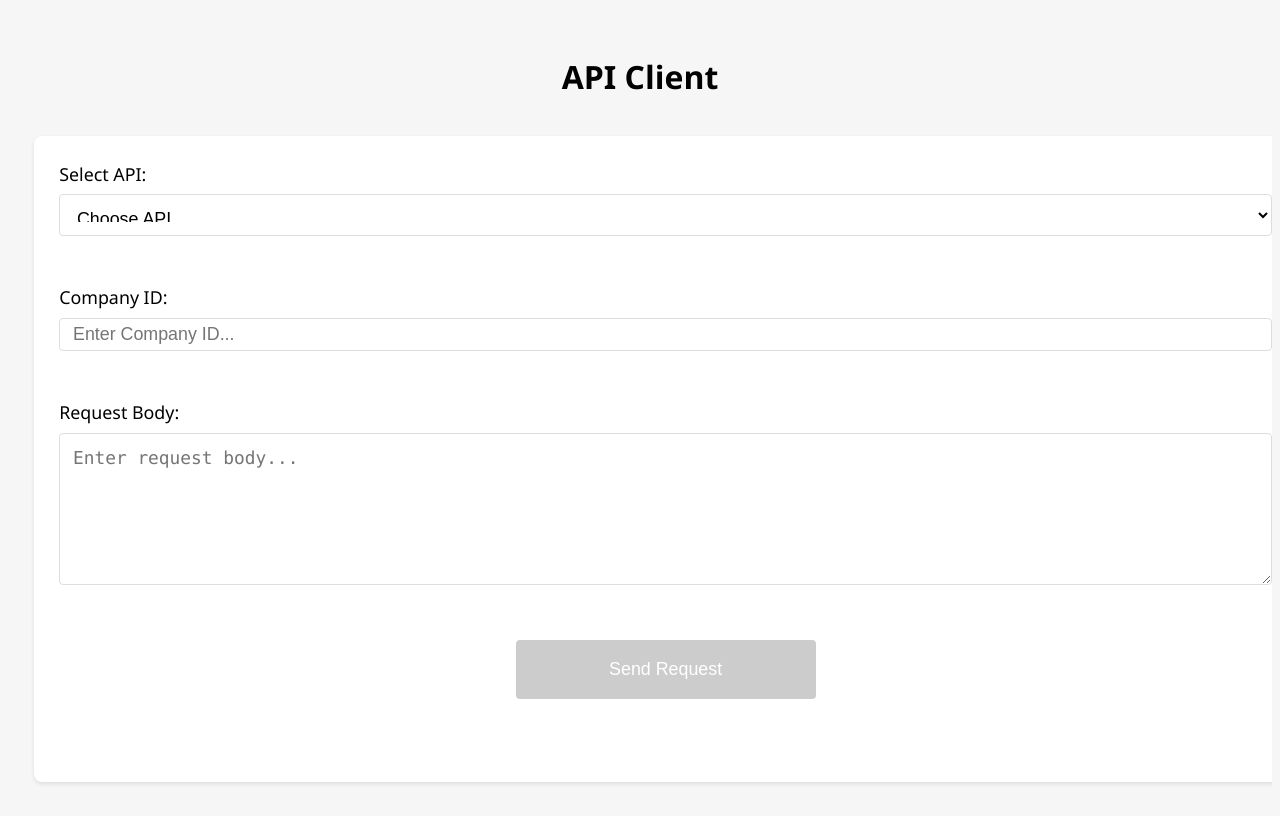
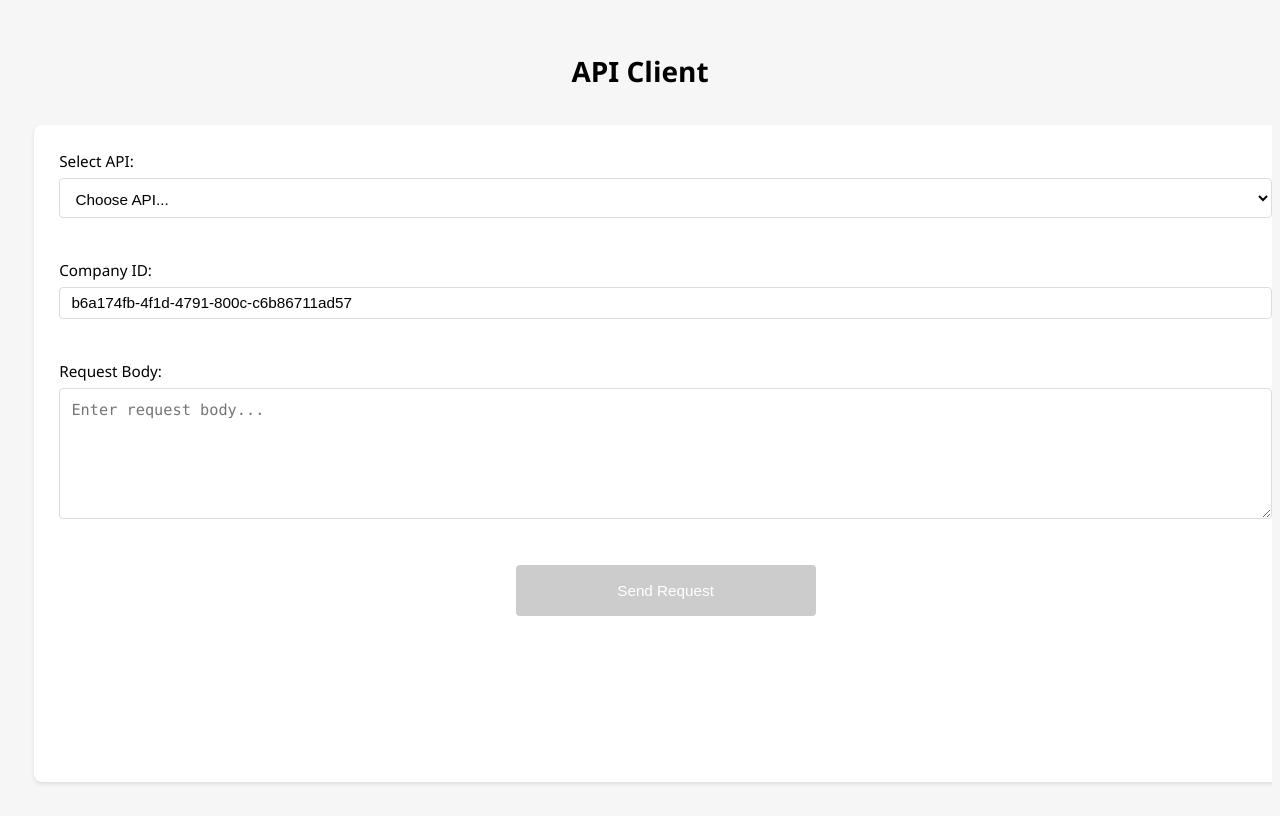
Before and after one commit to fennr/api_client, a React (Vite) app: page / in a window 1280 px wide. Built offline with nearby package versions, Linux system fonts and the light colour scheme.

Commit message:
feat(front): Added Search Company

```diff
--- a/src/App.css
+++ b/src/App.css
@@ -1,6 +1,6 @@
 :root {
   font-family: "Segoe UI", Tahoma, sans-serif;
-  font-size: calc(14px + 0.2vw); /* Динамический размер шрифта */
+  font-size: calc(14px); /* Динамический размер шрифта */
   color: #000000;
   background-color: #f6f6f6;
 }
--- a/src/App.tsx
+++ b/src/App.tsx
@@ -6,7 +6,7 @@ import "./App.css";
 function App() {
   const [apis, setApis] = useState<ApiConfig[]>([]);
   const [selectedApi, setSelectedApi] = useState<ApiConfig | null>(null);
-  const [companyId, setCompanyId] = useState<string>("");
+  const [companyId, setCompanyId] = useState<string>("b6a174fb-4f1d-4791-800c-c6b86711ad57");
   const [requestBody, setRequestBody] = useState<string>("");
   const [response, setResponse] = useState<string>("");
 
@@ -42,16 +42,23 @@ function App() {
         setResponse('Error: Invalid JSON in request body');
         return;
       }
+      let updatedApi = {
+        ...selectedApi,
+        body: bodyJson,
+      };
 
-      // Создаем обновленную конфигурацию API
-      const updatedApi = {
-        ...selectedApi,
-        headers: {
-          ...selectedApi.headers,
-          companyId: companyId // добавляем companyId в headers
-        },
-        body: bodyJson // обновляем тело запроса
-      };
+      if (selectedApi.name !== "Search Company") {
+        // Создаем обновленную конфигурацию API
+        updatedApi = {
+          ...selectedApi,
+          headers: selectedApi.headers,
+          body: {
+            ...bodyJson,
+            companyId: companyId,
+            "language": "Russian",
+          },
+        };
+      }
 
       console.log('Sending request with config:', updatedApi);
       const result = await invoke<string>("make_request", { api: updatedApi });
@@ -62,7 +69,8 @@ function App() {
     }
   };
 
-  const isRequestEnabled = selectedApi && companyId.trim() && requestBody.trim();
+  // const isRequestEnabled = selectedApi && companyId.trim() && requestBody.trim();
+  const isRequestEnabled = selectedApi;
 
   return (
     <main className="container">
```
Also changed, not shown: 1 other file (tests, documents, lock files or other folders).
